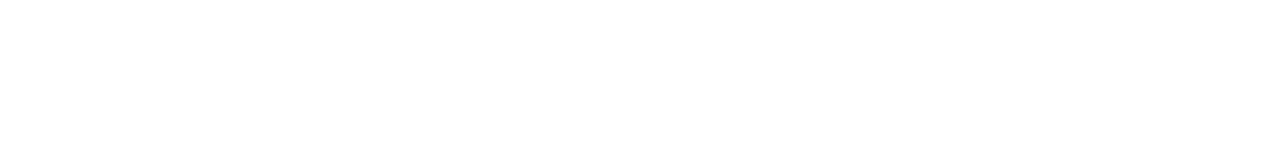
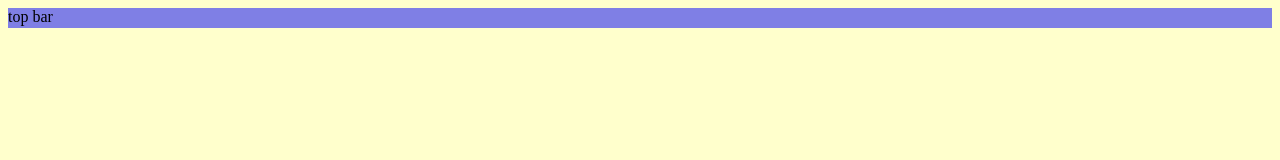
Before and after one commit to mattbillard/experiments-chrome-desktopish-app, a browser extension: page app/index.html in a window 1280 px wide. Drawn offline with Linux system fonts and the light colour scheme.

Commit message:
drag bar

```diff
--- a/NOTES.txt
+++ b/NOTES.txt
@@ -28,3 +28,8 @@
   - Close, minimize, maximize
   - How to pass messages to all windows and webviews
   - Clean up everything
+
+
+2022-03-19
+- Parent is not allowed to load non-local scripts in Apps. This makes updates more difficult. Maybe extensions have less scrict CSP settings.
+- Drag bar only works in parent, not in child webview, so the toolbar with minimize, close, etc probably needs to be in parent... which means more code in parent... which once again makes updates difficult.
--- a/app/index.html
+++ b/app/index.html
@@ -4,22 +4,29 @@
   <meta charset="utf-8">
   <style>
     body {
-      /* background-color: black; */
+      background-color: #ffc;
+    }
+    .top-bar {
+      /* z-index: 2; */
+      position: relative;
+      height: 20px;
+      background: rgba(0, 0, 255, 0.5);
+      -webkit-app-region: drag;
+      -webkit-user-select: none;
     }
     .background {
       position: absolute;
-      /* top: 0; */
-      top: 10%;
+      top: 20px;
       left: 0;
       width: 100%;
-      /* height: 100%; */
-      height: 90%;
+      height: calc(100% - 20px);
       pointer-events: all;
     }
   </style>
 
 </head>
 <body>
+  <div class="top-bar">top bar</div>
 
   <webview
     id="webview"
@@ -27,6 +34,7 @@
     id="panel-container"
     partition="persist:framelessapps"
     frameborder="0"
+    allowtransparency="on"
     ></webview>
     <!-- src="http://localhost:3000"  -->
 
```
Also changed, not shown: webpage/index.html (+10 -0 lines).
